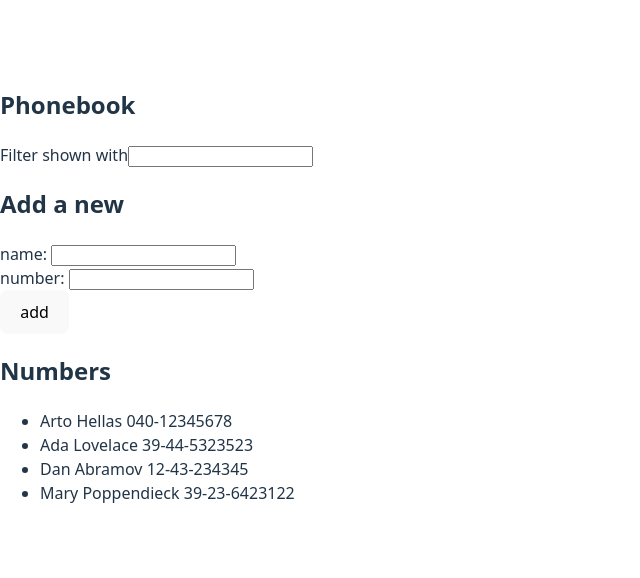
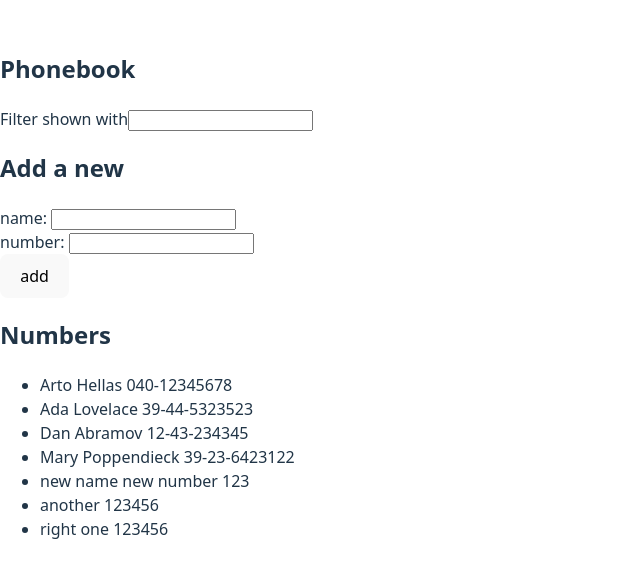
Before and after one commit to fpauly/Full-Stack-Open, a React (Vite) app in the folder part2/phonebook/: page / in a window 1280 px wide. Shown: the part 106-684 px from the top of the page, without its empty margins (0-640 px from the left). Built offline with nearby package versions, Linux system fonts and the light colour scheme; data requests are answered from the project's data file.

Commit message:
Exercises 2.12

```diff
--- a/part2/phonebook/db.json
+++ b/part2/phonebook/db.json
@@ -1,5 +1,5 @@
 {
-  "persons":[
+  "persons": [
     {
       "name": "Arto Hellas",
       "number": "040-12345678",
@@ -19,6 +19,21 @@
       "name": "Mary Poppendieck",
       "number": "39-23-6423122",
       "id": "4"
+    },
+    {
+      "id": "11ae",
+      "name": "new name",
+      "number": "new number 123"
+    },
+    {
+      "id": "fbd1",
+      "name": "another",
+      "number": "123456"
+    },
+    {
+      "id": "cac9",
+      "name": "right one",
+      "number": "123456"
     }
   ]
 }
--- a/part2/phonebook/src/App.jsx
+++ b/part2/phonebook/src/App.jsx
@@ -2,20 +2,19 @@ import { useEffect, useState } from "react";
 import Filter from "./Filter";
 import PersonForm from "./PersonForm";
 import Persons from "./Persons";
-import axios from 'axios'
+import axios from "axios";
 const App = () => {
-  const [persons, setPersons] = useState([
-  ]);
+  const [persons, setPersons] = useState([]);
 
   const [newName, setNewName] = useState("");
   const [newNumber, setNewNumber] = useState("");
   const [filterName, setFilterName] = useState("");
 
-  useEffect(()=>{
-    axios.get('http://localhost:3001/persons').then(r=>{
-      setPersons(r.data)
-    })
-  },[])
+  useEffect(() => {
+    axios.get("http://localhost:3001/persons").then((r) => {
+      setPersons(r.data);
+    });
+  }, []);
 
   const addPhoneNote = (event) => {
     event.preventDefault();
@@ -25,14 +24,15 @@ const App = () => {
       return;
     }
     const newNote = {
-      id: String(persons.length + 1),
       name: newName.trim(),
       number: newNumber.trim(),
     };
 
-    setPersons(persons.concat(newNote));
-    setNewName("");
-    setNewNumber("");
+    axios.post("http://localhost:3001/persons", newNote).then((response_p) => {
+      setPersons(persons.concat(response_p.data));
+      setNewName('');
+      setNewNumber('');
+    });
   };
 
   const handleNewNameChange = (event) => setNewName(event.target.value);
@@ -68,7 +68,7 @@ const App = () => {
       />
 
       <h2>Numbers</h2>
-      <Persons personsToShow={personsToShow}/>
+      <Persons personsToShow={personsToShow} />
     </div>
   );
 };
```
